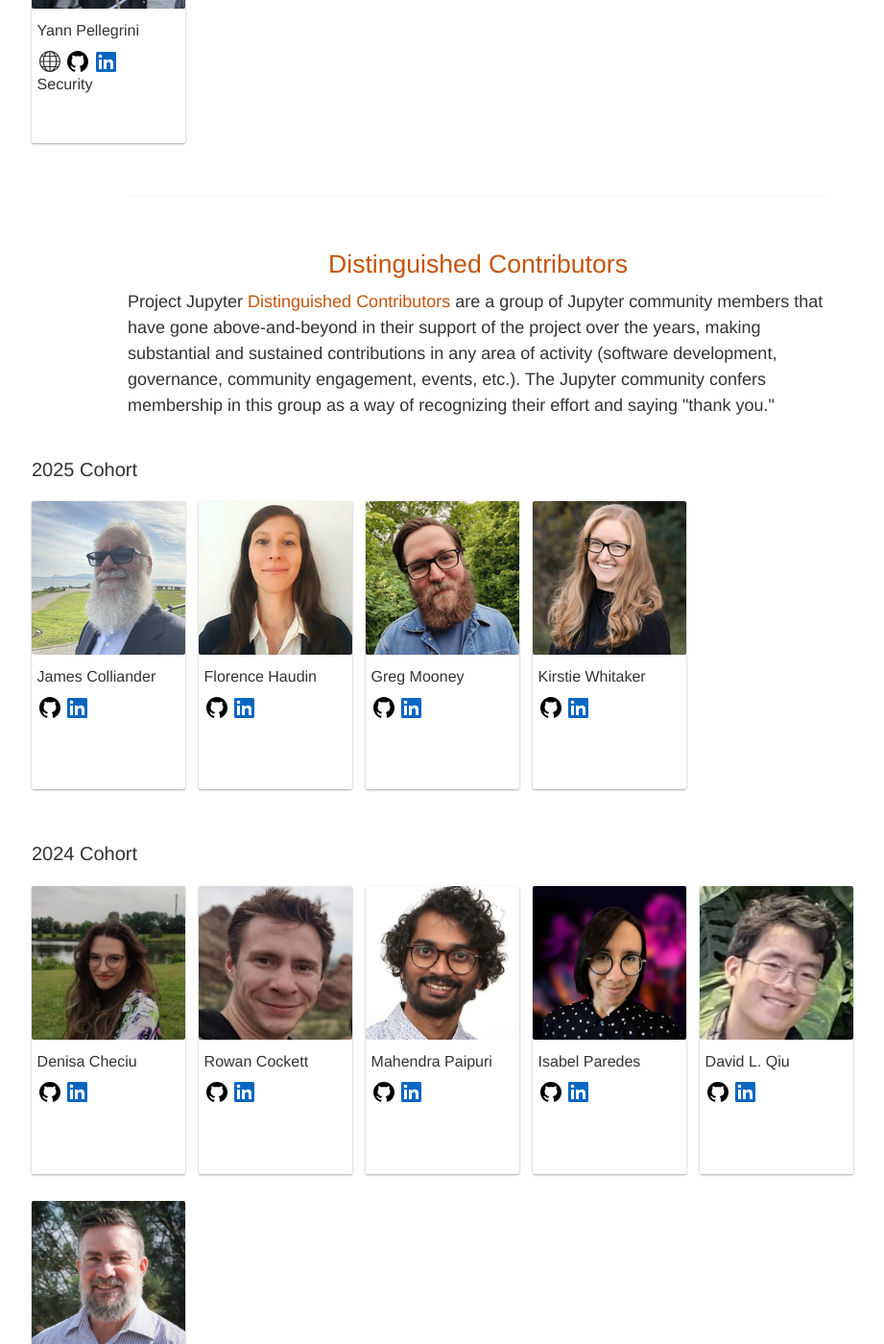
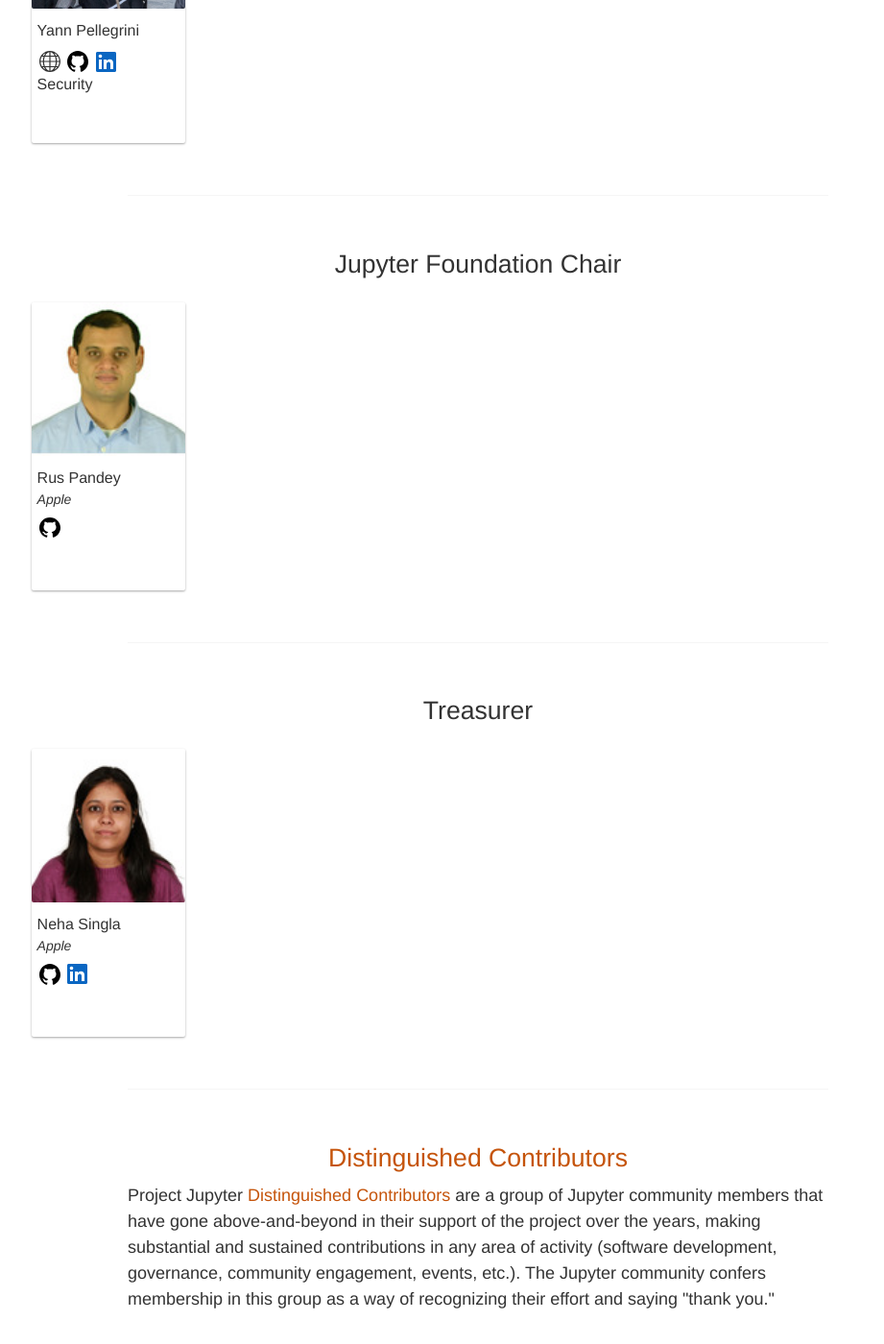
Before and after one commit to jupyter/jupyter.github.io, a Jekyll site: the page built from about.html, in a window 1280 px wide and 1400 px high, scrolled down 2873 px. Shown: the whole window at 96% size, without its empty margins (142-1063 px from the left). Built offline with Jekyll 4.4.1, drawn with Linux system fonts in a browser that asks for light colours; comment, search, counter and statistics services are not loaded.

Commit message:
Add Jupyter Foundation Chair and Treasurer sections to about page
- Add new section for Jupyter Foundation Chair (Rus Pandey)
- Add new section for Treasurer (Neha Singla)
- Add bio photos for both roles
- Sections placed after Software Steering Council

```diff
--- a/about.html
+++ b/about.html
@@ -561,6 +561,19 @@
   affiliation: Jupyter
   gh_handle: sbonaretti
 
+jupyter_foundation_chair:
+- name: Rus Pandey
+  photo: Rus_Pandey.png
+  affiliation: Apple
+  gh_handle: bigsur0
+
+treasurer:
+- name: Neha Singla
+  photo: Neha_Singla.png
+  affiliation: Apple
+  gh_handle: nsingl00
+  linkedin: https://www.linkedin.com/in/neha-singla-55b3a432/
+
 sponsor_box:
   headline: Sponsors
   description: 'Project Jupyter receives direct funding from the following sources:'
@@ -724,6 +737,57 @@
                 mastodon=bio.mastodon
                 bluesky_handle=bio.bluesky_handle
                 subproject=bio.subproject
+            %}
+        {% endfor %}
+        </div>
+    </div>
+
+
+  {% include hr.html %}
+
+    <!-- JUPYTER FOUNDATION CHAIR -->
+    <div class="content content--copy">
+        <h2 class="text-center">Jupyter Foundation Chair</h2>
+    </div>
+
+    <div class="content content--wide">
+        <div class="biocard-wrapper">
+        {% for bio in page.jupyter_foundation_chair %}
+            {% include biocard.html
+                name=bio.name
+                photo=bio.photo
+                affiliation=bio.affiliation
+                personal=bio.personal
+                gh_handle=bio.gh_handle
+                linkedin=bio.linkedin
+                twitter_handle=bio.twitter_handle
+                mastodon=bio.mastodon
+                bluesky_handle=bio.bluesky_handle
+            %}
+        {% endfor %}
+        </div>
+    </div>
+
+  {% include hr.html %}
+
+    <!-- TREASURER -->
+    <div class="content content--copy">
+        <h2 class="text-center">Treasurer</h2>
+    </div>
+
+    <div class="content content--wide">
+        <div class="biocard-wrapper">
+        {% for bio in page.treasurer %}
+            {% include biocard.html
+                name=bio.name
+                photo=bio.photo
+                affiliation=bio.affiliation
+                personal=bio.personal
+                gh_handle=bio.gh_handle
+                linkedin=bio.linkedin
+                twitter_handle=bio.twitter_handle
+                mastodon=bio.mastodon
+                bluesky_handle=bio.bluesky_handle
             %}
         {% endfor %}
         </div>
```
Also changed, not shown: assets/bios/Neha_Singla.png (added), assets/bios/Rus_Pandey.png (added).
